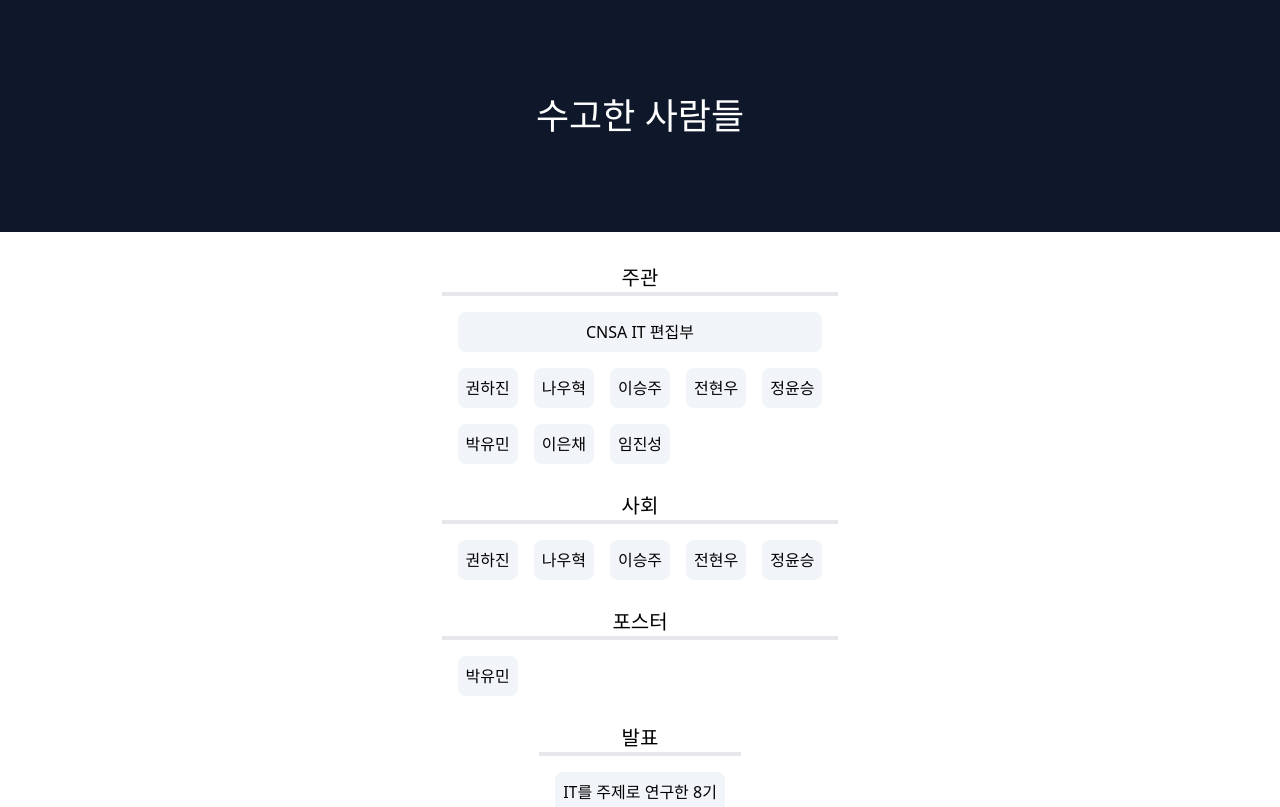
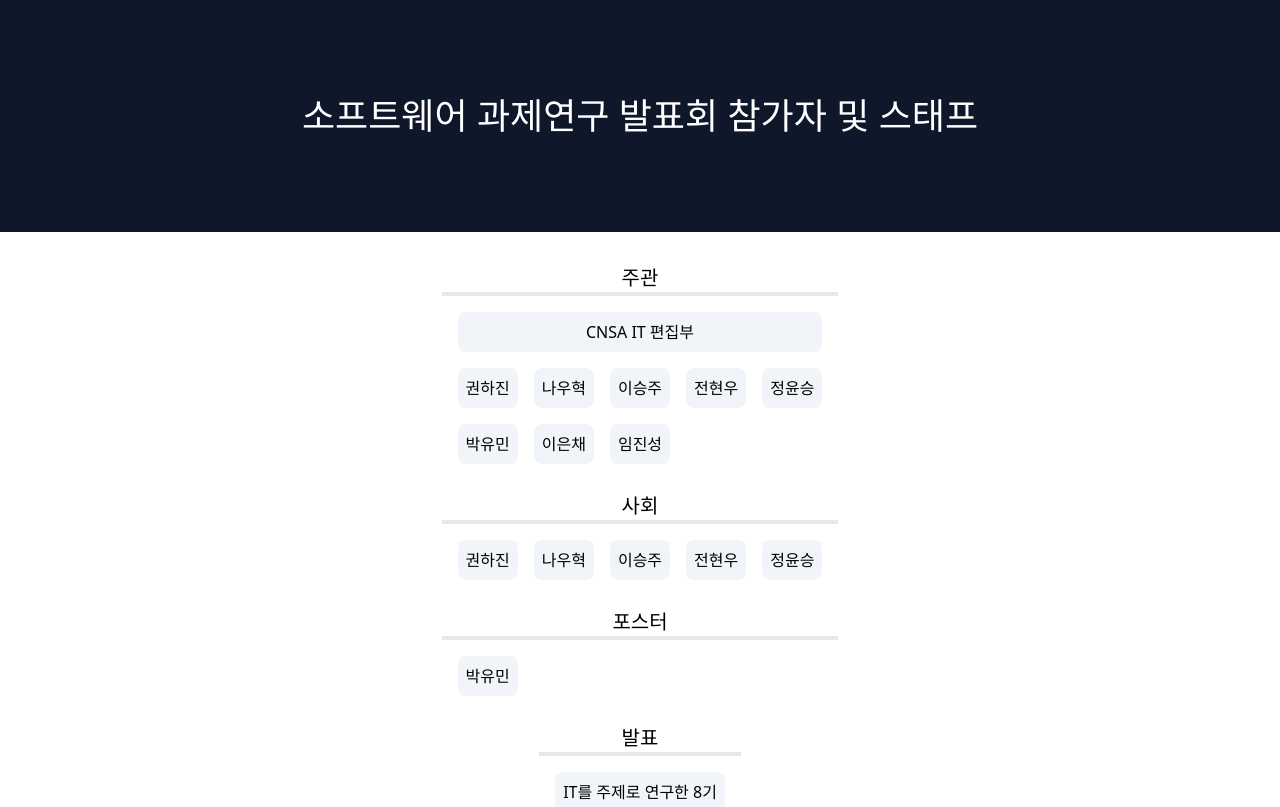
Before and after one commit to jhyunwoo/sw-research, a Next.js app: page /thanks in a window 1280 px wide. Shown: the top 807 px of the page. Built offline with nearby package versions, Linux system fonts and the light colour scheme.

Commit message:
edit staff

```diff
--- a/pages/index.js
+++ b/pages/index.js
@@ -39,7 +39,7 @@ export default function Page() {
         <div className='grid grid-cols-2 lg:grid-cols-4'>
           <Link href="/thanks">
             <div className='bg-indigo-900 py-12 hover:bg-indigo-800 transition duration-300 m-4 p-4 rounded-2xl shadow-xl'>
-              <div className='text-2xl font-bold text-center text-white'>스태프</div>
+              <div className='text-2xl font-bold text-center text-white'>참가자</div>
             </div>
           </Link>
           <Link href="/poster">
--- a/pages/thanks.js
+++ b/pages/thanks.js
@@ -3,7 +3,7 @@ export default function Thanks(){
         <div>
             <div className="flex justify-center items-center flex-col">
         <div className="bg-slate-900 p-10 w-full flex justify-center items-center py-24">
-            <div className="text-white text-4xl">수고한 사람들</div>
+            <div className="text-white text-4xl text-center">소프트웨어 과제연구 발표회 참가자 및 스태프</div>
         </div>
 
         <div className="mt-8">
```
